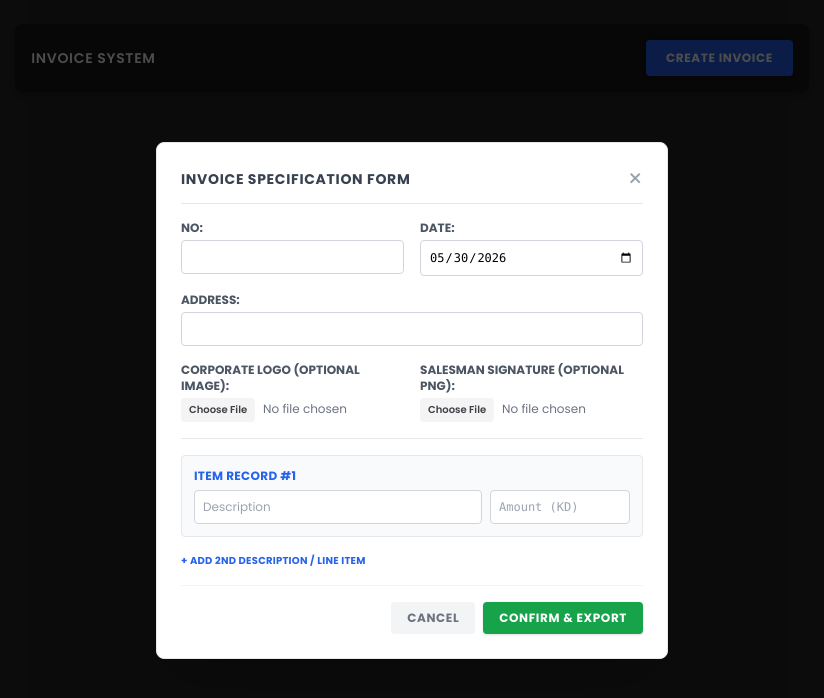
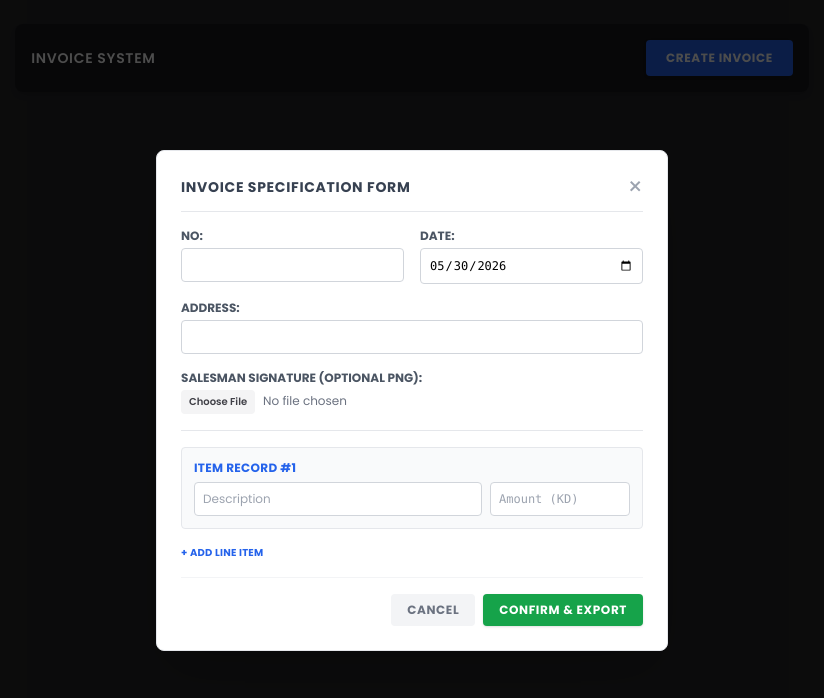
Before and after one commit to joyaals28/private-Invoice-project, a plain HTML site: page index.html in a window 1280 px wide. Both pictures are taken after a click on the button "CREATE INVOICE". Shown: the whole page, without its empty margins (228-1052 px from the left). Drawn offline with nearby package versions, Linux system fonts and the light colour scheme.

Commit message:
Update index.html

```diff
--- a/index.html
+++ b/index.html
@@ -10,9 +10,6 @@
 </head>
 <body class="bg-zinc-800 min-h-screen p-6 flex flex-col items-center">
 
-<!-- ═══════════════════════════════
-     TOP BAR CONTROL PANEL
-════════════════════════════════ -->
 <div id="top-bar" class="w-full max-w-[210mm] flex justify-between items-center mb-6 bg-zinc-900 p-4 rounded-lg shadow-md">
     <div class="flex items-center gap-3">
         <button id="btn-home" onclick="goHome()"
@@ -37,21 +34,14 @@
     </div>
 </div>
 
-<!-- ═══════════════════════════════
-     EXACT INVOICE SHEET TEMPLATE
-════════════════════════════════ -->
 <div id="invoice-render-canvas" class="invoice-sheet shadow-2xl hidden">
 
-    <!-- MAIN INVOICE CONTAINER (Strict Page Bounds Flow) -->
     <div class="invoice-container">
 
-        <!-- TOP ZONE: Content Area -->
         <div class="invoice-content-zone">
 
-            <!-- BILINGUAL MAIN COMPANY HEADER TABLE (With Sandboxed Center Logo Slot) -->
             <table class="header-table">
                 <tr>
-                    <!-- English Corporate Left Block -->
                     <td class="header-side-cell text-left">
                         <h1 class="company-title-en">Ture Gen. Trad. &amp; Cont. Co.</h1>
                         <h2 class="sub-title-en">Chacko Al-Kuwaithya</h2>
@@ -63,14 +53,12 @@
                         </p>
                     </td>
 
-                    <!-- Fixed-Dimension Centered Logo Sandbox Frame -->
                     <td class="logo-sandbox-cell">
                         <div class="logo-frame-wrapper">
-                            <img id="target-logo-img" src="" alt="Corporate Logo">
+                            <img id="target-logo-img" src="images/Logo.png" alt="Corporate Logo">
                         </div>
                     </td>
 
-                    <!-- Arabic Corporate Right Block -->
                     <td class="header-side-cell text-right" dir="rtl">
                         <h1 class="company-title-ar ar">شركة ترو للتجارة العامة والمقاولات</h1>
                         <h2 class="sub-title-ar ar">شاكو الكويتية</h2>
@@ -84,14 +72,12 @@
                 </tr>
             </table>
 
-            <!-- INVOICE TYPE STRIP BANNER -->
             <div class="badge-wrapper">
                 <span class="invoice-type-badge">
                     CASH / CREDIT INVOICE
                 </span>
             </div>
 
-            <!-- METADATA INFORMATION BLOCK -->
             <table class="meta-data-table">
                 <tr>
                     <td class="text-left">
@@ -104,7 +90,6 @@
                 </tr>
             </table>
 
-            <!-- PRIMARY LINE ITEM DATA TABLE -->
             <table class="items-data-table">
                 <thead>
                     <tr>
@@ -114,8 +99,7 @@
                     </tr>
                 </thead>
                 <tbody id="target-table-body">
-                    <!-- Dynamic layout rows parse here natively -->
-                </tbody>
+                    </tbody>
                 <tfoot>
                     <tr>
                         <td colspan="2" class="total-words-cell">
@@ -128,10 +112,8 @@
 
         </div>
 
-        <!-- BOTTOM ZONE: Pinned To Base Elements -->
         <div class="invoice-footer-zone">
 
-            <!-- AUTHORIZATION STAMPS SIGNATURE ROW -->
             <table class="signatures-table">
                 <tr>
                     <td class="sig-column">
@@ -147,7 +129,6 @@
                 </tr>
             </table>
 
-            <!-- BILINGUAL COMPLIANCE REGISTERED OFFICE ADDRESS LINE -->
             <div class="compliance-footer-banner">
                 <p class="footer-ar ar" dir="rtl">الشويخ الصناعية &#8722; مجمع أملاك الدولة &#8722; المبنى ١٠٣/١٠٦ &#8722; الدور الأرضي &#8722; محل رقم ٤٦ &#8722; تلفون : ٩٧٩٥٦٩٣٢ &#8722; ٥١٧٧٢٧٩١ &#8722; ٦٥٧٥٦١٥٦</p>
                 <p class="footer-en">Shuwaikh Industrial - Amlak Al-Dawliya Comp. Bldg. 103/106 - Ground Floor - Shop No. 46 - Tel. 97956932 - 51772791 - 65756156</p>
@@ -159,9 +140,6 @@
 
 </div>
 
-<!-- ═══════════════════════════════
-     SPECIFICATION POPUP CONFIGURATION FORM
-════════════════════════════════ -->
 <div id="system-modal" class="fixed inset-0 bg-black/70 flex items-center justify-center hidden p-4 z-50">
     <div class="bg-white rounded-lg shadow-2xl w-full max-w-lg max-h-[90vh] overflow-y-auto p-6 border border-gray-200">
         <div class="flex justify-between items-center border-b pb-3 mb-4">
@@ -184,15 +162,9 @@
                 <input type="text" id="form-address" required class="w-full border border-gray-300 rounded p-2 focus:outline-none focus:border-blue-500 font-medium">
             </div>
 
-            <div class="grid grid-cols-2 gap-4">
-                <div>
-                    <label class="block font-bold text-gray-600 uppercase mb-1">Corporate Logo (Optional Image):</label>
-                    <input type="file" id="form-logo-file" accept="image/*" class="w-full text-gray-500 file:mr-2 file:py-1 file:px-2 file:rounded file:border-0 file:text-[10px] file:font-semibold file:bg-zinc-100 file:text-zinc-700 hover:file:bg-zinc-200 file:cursor-pointer">
-                </div>
-                <div>
-                    <label class="block font-bold text-gray-600 uppercase mb-1">Salesman Signature (Optional PNG):</label>
-                    <input type="file" id="form-sig-file" accept="image/*" class="w-full text-gray-500 file:mr-2 file:py-1 file:px-2 file:rounded file:border-0 file:text-[10px] file:font-semibold file:bg-zinc-100 file:text-zinc-700 hover:file:bg-zinc-200 file:cursor-pointer">
-                </div>
+            <div>
+                <label class="block font-bold text-gray-600 uppercase mb-1">Salesman Signature (Optional PNG):</label>
+                <input type="file" id="form-sig-file" accept="image/*" class="w-full text-gray-500 file:mr-2 file:py-1 file:px-2 file:rounded file:border-0 file:text-[10px] file:font-semibold file:bg-zinc-100 file:text-zinc-700 hover:file:bg-zinc-200 file:cursor-pointer">
             </div>
 
             <hr class="border-gray-200">
@@ -212,7 +184,7 @@
                 </div>
             </div>
             <button type="button" onclick="appendNewItemFormRow()" class="text-blue-600 hover:text-blue-800 font-bold uppercase text-[10px] tracking-wide">
-                + Add 2nd Description / Line Item
+                + Add Line Item
             </button>
             <div class="flex justify-end gap-2 pt-4 border-t border-gray-100">
                 <button type="button" onclick="closeSystemModal()" class="px-4 py-2 font-bold text-gray-500 uppercase tracking-wider bg-gray-100 hover:bg-gray-200 rounded">Cancel</button>
```
